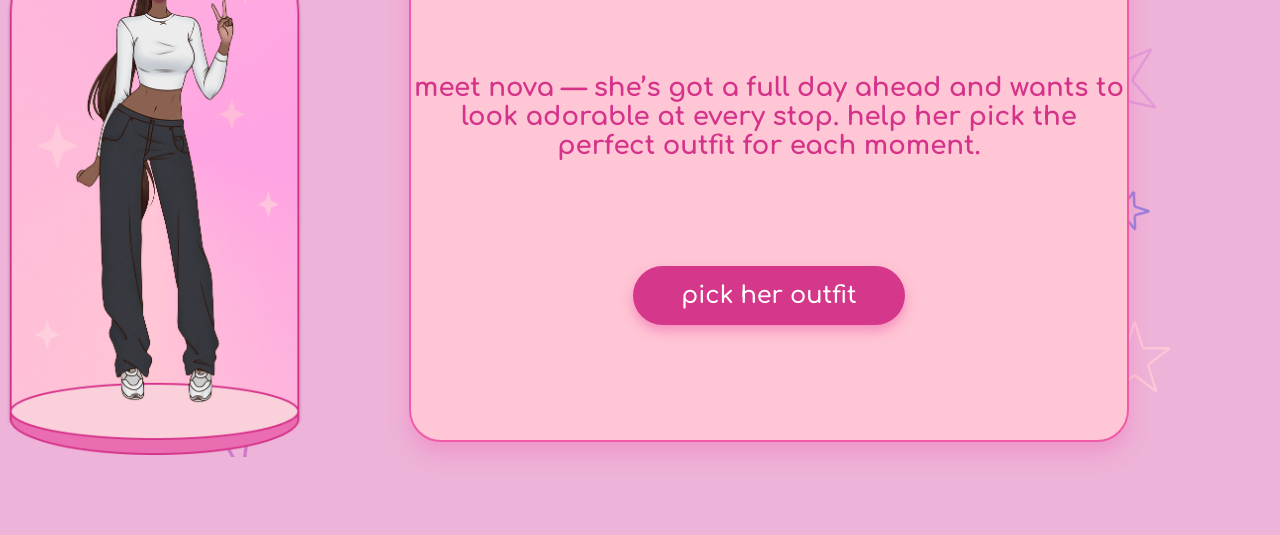
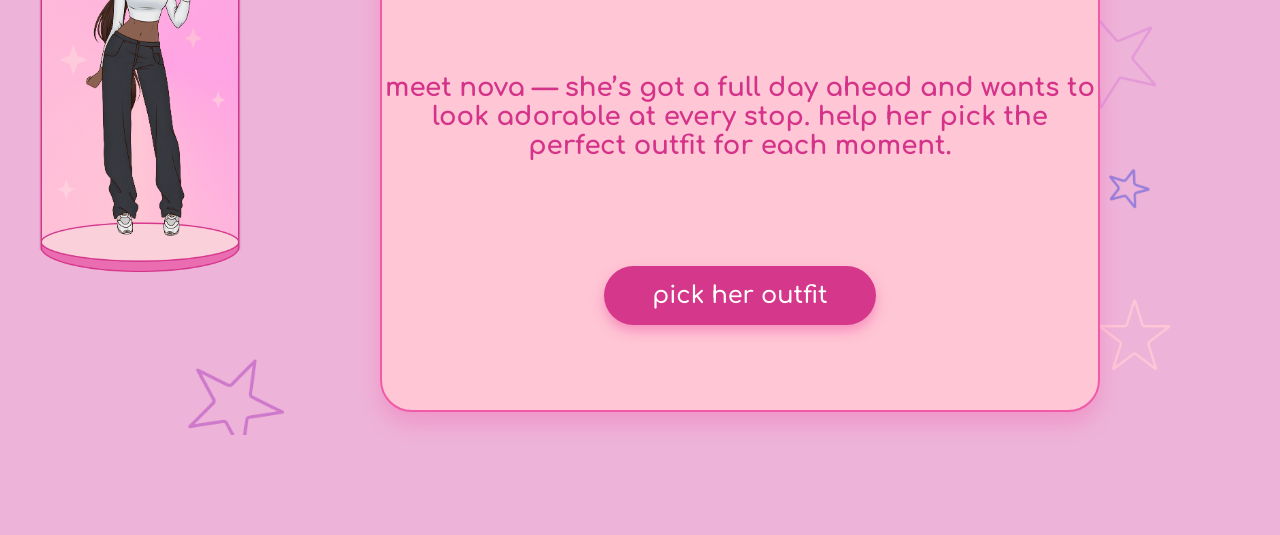
Before and after one commit to torismorgan/stylenova, a plain HTML site: page index.html in a window 1280 px wide. Shown: the part 438-973 px from the top of the page. After the commit the page ends 930 px from the top, so only its background shows below. Drawn offline with Linux system fonts and the light colour scheme; a web font is replaced by a local one.

Commit message:
Adjust dimensions of nova-podium and intro-card

```diff
--- a/style.css
+++ b/style.css
@@ -97,8 +97,8 @@ body {
 
 .nova-podium {
   position: relative;
-  width: 309px;
-  height: 583.125px;
+  width: 280px;
+  height: 400px;
   display: flex;
   align-items: center;
   justify-content: center;
@@ -132,7 +132,7 @@ body {
 /* OUTER CARD */
 .intro-card {
   width: 720px;
-  height: 520px;                /* same as Figma width */
+  height: 490px;                /* same as Figma width */
   background-color: #FFC6D5;
   border-radius: 32px;
   border: 2px solid #f05aa7;
```
